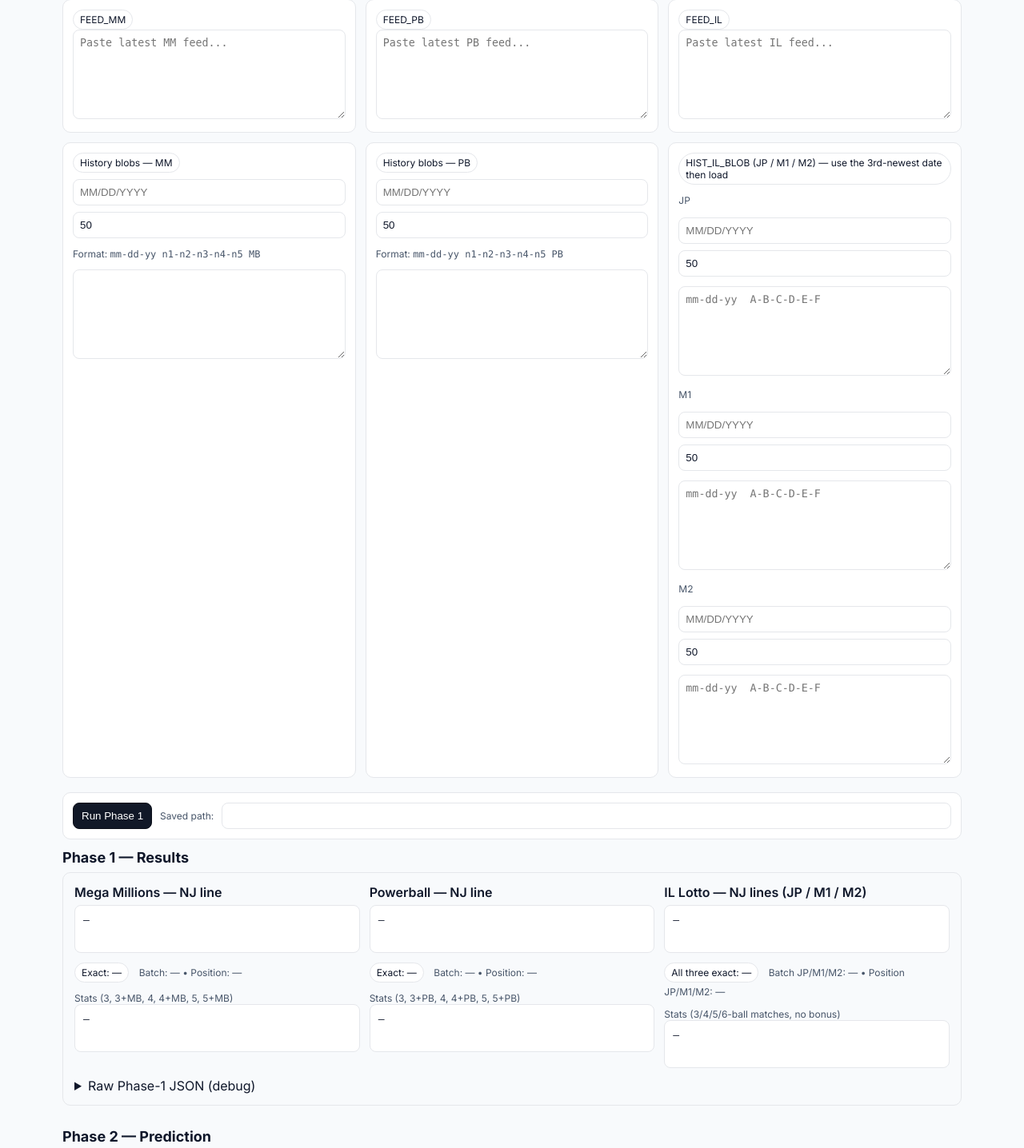
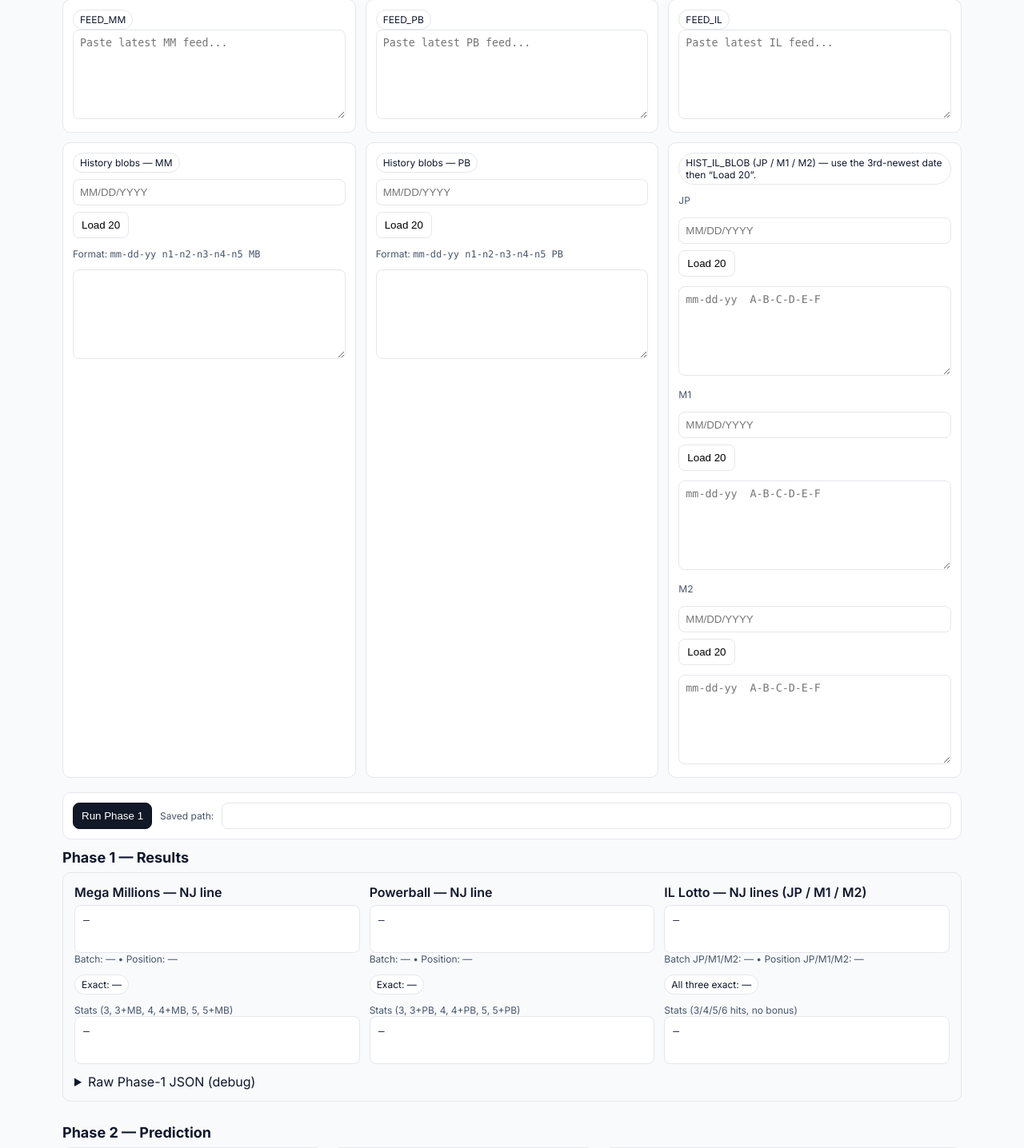
Before and after one commit to lettiehsu/lottery-optimizer, a Flask app: page / in a window 1280 px wide. Shown: the part 768-2204 px from the top of the page at 80% size. Run offline with Flask 3, Linux system fonts and the light colour scheme.

Commit message:
Update index.html

```diff
--- a/templates/index.html
+++ b/templates/index.html
@@ -14,22 +14,17 @@
     }
     *{ box-sizing:border-box }
     html,body{ height:100% }
-    body{
-      margin:0; font-family:Inter,system-ui,Segoe UI,Arial; color:var(--ink);
-      background:var(--bg);
-    }
+    body{ margin:0; font-family:Inter,system-ui,Segoe UI,Arial; color:var(--ink); background:var(--bg) }
     .wrap{ max-width:1160px; margin:0 auto; padding:18px }
     h1{ margin:0 0 10px 0; font-size:22px }
     h2{ margin:16px 0 8px 0; font-size:18px }
     .row{ display:grid; gap:12px }
     .row.cols-2{ grid-template-columns: 1fr 1fr }
     .row.cols-3{ grid-template-columns: repeat(3,1fr) }
-    .card{
-      background:var(--card); border:1px solid var(--line); border-radius:10px; padding:12px;
-    }
+    .card{ background:var(--card); border:1px solid var(--line); border-radius:10px; padding:12px }
     .pill{ display:inline-block; padding:4px 8px; border:1px solid var(--line); border-radius:999px; font-size:12px; background:#fff }
     label{ font-size:12px; color:var(--sub); display:block; margin-bottom:6px }
-    input[type="text"], input[type="number"], textarea, select{
+    input[type="text"], textarea, select{
       width:100%; padding:8px; border:1px solid var(--line); border-radius:8px; background:#fff; color:var(--ink);
     }
     textarea{ min-height:112px; white-space:pre; }
@@ -37,23 +32,17 @@
     .btn.primary{ background:var(--accent); color:#fff; border-color:#0b0f19 }
     .tiny{ font-size:12px; color:var(--sub) }
     .mt{ margin-top:12px } .mt-lg{ margin-top:18px } .mt-xl{ margin-top:28px }
-    .right{ text-align:right }
     .flex{ display:flex; gap:8px; align-items:center; flex-wrap:wrap }
     .w-120{ width:120px }
-    .result-light{
-      background:#f8fafc; border:1px solid var(--line); border-radius:10px; padding:14px;
-    }
-    .result-grid{ display:grid; gap:12px; grid-template-columns:repeat(3,minmax(0,1fr)) }
-    .result-title{ font-weight:600; margin-bottom:6px }
-    .result-pre{
-      background:#ffffff;border:1px solid var(--line);border-radius:8px;padding:10px;margin:0;min-height:60px;white-space:pre;
-    }
-    .result-pre.raw{ max-height:260px; overflow:auto }
+    .mono{ font-family: ui-monospace, SFMono-Regular, Menlo, Monaco, Consolas, monospace }
     .badge{ display:inline-block; padding:4px 8px; border-radius:999px; font-size:12px; border:1px solid var(--line); background:#fff }
     .badge.ok{ background:#ecfdf5; border-color:var(--ok); color:#065f46 }
     .badge.no{ background:#fef2f2; border-color:var(--bad); color:#7f1d1d }
-    .mono{ font-family: ui-monospace, SFMono-Regular, Menlo, Monaco, Consolas, monospace }
-    .muted{ color:var(--sub); font-size:12px }
+    .result-light{ background:#f8fafc; border:1px solid var(--line); border-radius:10px; padding:14px }
+    .result-grid{ display:grid; gap:12px; grid-template-columns:repeat(3,minmax(0,1fr)) }
+    .result-title{ font-weight:600; margin-bottom:6px }
+    .result-pre{ background:#ffffff;border:1px solid var(--line);border-radius:8px;padding:10px;margin:0;min-height:60px;white-space:pre }
+    .result-pre.raw{ max-height:260px; overflow:auto }
   </style>
 </head>
 <body>
@@ -63,7 +52,7 @@
     <!-- CSV upload -->
     <div class="card">
       <div class="flex">
-        <input id="importCsvFile" type="file" class="inline" />
+        <input id="importCsvFile" type="file"/>
         <label class="flex" style="gap:6px;">
           <input id="overwriteChk" type="checkbox" checked/>
           <span class="tiny">Overwrite existing data</span>
@@ -149,18 +138,17 @@
       </div>
     </div>
 
-    <!-- History blobs -->
+    <!-- History blobs (with the requested “Load 20” buttons) -->
     <div class="row cols-3 mt">
       <!-- MM -->
       <div class="card">
         <div class="flex">
           <div class="pill">History blobs — MM</div>
-          <div class="right" style="flex:1"></div>
+          <div style="flex:1"></div>
           <input id="hist_mm_from" type="text" class="w-120" placeholder="MM/DD/YYYY"/>
-          <input id="hist_mm_limit" type="number" value="50" min="1" class="w-120" />
-          <button data-game="MM" class="btn btnLoad">Load</button>
+          <button id="btnLoadMM20" class="btn">Load 20</button>
         </div>
-        <div class="muted mt">Format: <span class="mono">mm-dd-yy  n1-n2-n3-n4-n5  MB</span></div>
+        <div class="tiny mt">Format: <span class="mono">mm-dd-yy  n1-n2-n3-n4-n5  MB</span></div>
         <textarea id="hist_mm_blob" class="mono mt" placeholder=""></textarea>
       </div>
 
@@ -168,40 +156,36 @@
       <div class="card">
         <div class="flex">
           <div class="pill">History blobs — PB</div>
-          <div class="right" style="flex:1"></div>
+          <div style="flex:1"></div>
           <input id="hist_pb_from" type="text" class="w-120" placeholder="MM/DD/YYYY"/>
-          <input id="hist_pb_limit" type="number" value="50" min="1" class="w-120" />
-          <button data-game="PB" class="btn btnLoad">Load</button>
+          <button id="btnLoadPB20" class="btn">Load 20</button>
         </div>
-        <div class="muted mt">Format: <span class="mono">mm-dd-yy  n1-n2-n3-n4-n5  PB</span></div>
+        <div class="tiny mt">Format: <span class="mono">mm-dd-yy  n1-n2-n3-n4-n5  PB</span></div>
         <textarea id="hist_pb_blob" class="mono mt" placeholder=""></textarea>
       </div>
 
       <!-- IL (JP/M1/M2) -->
       <div class="card">
-        <div class="pill">HIST_IL_BLOB (JP / M1 / M2) — use the 3rd-newest date then load</div>
+        <div class="pill">HIST_IL_BLOB (JP / M1 / M2) — use the 3rd-newest date then “Load 20”.</div>
 
         <div class="flex mt">
-          <label class="inline">JP</label>
+          <label class="inline tiny" style="width:20px">JP</label>
           <input id="hist_il_jp_from" type="text" class="w-120" placeholder="MM/DD/YYYY"/>
-          <input id="hist_il_jp_limit" type="number" value="50" min="1" class="w-120" />
-          <button data-game="IL_JP" class="btn btnLoad">Load</button>
+          <button id="btnLoadILJP20" class="btn">Load 20</button>
         </div>
         <textarea id="hist_il_jp_blob" class="mono mt" placeholder="mm-dd-yy  A-B-C-D-E-F"></textarea>
 
         <div class="flex mt">
-          <label class="inline">M1</label>
+          <label class="inline tiny" style="width:20px">M1</label>
           <input id="hist_il_m1_from" type="text" class="w-120" placeholder="MM/DD/YYYY"/>
-          <input id="hist_il_m1_limit" type="number" value="50" min="1" class="w-120" />
-          <button data-game="IL_M1" class="btn btnLoad">Load</button>
+          <button id="btnLoadILM120" class="btn">Load 20</button>
         </div>
         <textarea id="hist_il_m1_blob" class="mono mt" placeholder="mm-dd-yy  A-B-C-D-E-F"></textarea>
 
         <div class="flex mt">
-          <label class="inline">M2</label>
+          <label class="inline tiny" style="width:20px">M2</label>
           <input id="hist_il_m2_from" type="text" class="w-120" placeholder="MM/DD/YYYY"/>
-          <input id="hist_il_m2_limit" type="number" value="50" min="1" class="w-120" />
-          <button data-game="IL_M2" class="btn btnLoad">Load</button>
+          <button id="btnLoadILM220" class="btn">Load 20</button>
         </div>
         <textarea id="hist_il_m2_blob" class="mono mt" placeholder="mm-dd-yy  A-B-C-D-E-F"></textarea>
       </div>
@@ -223,38 +207,23 @@
         <div>
           <div class="result-title">Mega Millions — NJ line</div>
           <pre id="p1_mm_line" class="result-pre">—</pre>
-          <div class="mt">
-            <span id="p1_mm_exact" class="badge">Exact: —</span>
-            <span class="tiny" style="margin-left:8px;">Batch: <span id="p1_mm_batch">—</span> • Position: <span id="p1_mm_pos">—</span></span>
-          </div>
-          <div class="mt">
-            <div class="muted">Stats (3, 3+MB, 4, 4+MB, 5, 5+MB)</div>
-            <pre id="p1_mm_stats" class="result-pre">—</pre>
-          </div>
+          <div class="tiny">Batch: <span id="p1_mm_batch">—</span> • Position: <span id="p1_mm_pos">—</span></div>
+          <div class="mt"><span id="p1_mm_exact" class="badge">Exact: —</span></div>
+          <div class="mt"><div class="tiny">Stats (3, 3+MB, 4, 4+MB, 5, 5+MB)</div><pre id="p1_mm_stats" class="result-pre">—</pre></div>
         </div>
         <div>
           <div class="result-title">Powerball — NJ line</div>
           <pre id="p1_pb_line" class="result-pre">—</pre>
-          <div class="mt">
-            <span id="p1_pb_exact" class="badge">Exact: —</span>
-            <span class="tiny" style="margin-left:8px;">Batch: <span id="p1_pb_batch">—</span> • Position: <span id="p1_pb_pos">—</span></span>
-          </div>
-          <div class="mt">
-            <div class="muted">Stats (3, 3+PB, 4, 4+PB, 5, 5+PB)</div>
-            <pre id="p1_pb_stats" class="result-pre">—</pre>
-          </div>
+          <div class="tiny">Batch: <span id="p1_pb_batch">—</span> • Position: <span id="p1_pb_pos">—</span></div>
+          <div class="mt"><span id="p1_pb_exact" class="badge">Exact: —</span></div>
+          <div class="mt"><div class="tiny">Stats (3, 3+PB, 4, 4+PB, 5, 5+PB)</div><pre id="p1_pb_stats" class="result-pre">—</pre></div>
         </div>
         <div>
           <div class="result-title">IL Lotto — NJ lines (JP / M1 / M2)</div>
           <pre id="p1_il_lines" class="result-pre">—</pre>
-          <div class="mt">
-            <span id="p1_il_exact" class="badge">All three exact: —</span>
-            <span class="tiny" style="margin-left:8px;">Batch JP/M1/M2: <span id="p1_il_batch">—</span> • Position JP/M1/M2: <span id="p1_il_pos">—</span></span>
-          </div>
-          <div class="mt">
-            <div class="muted">Stats (3/4/5/6-ball matches, no bonus)</div>
-            <pre id="p1_il_stats" class="result-pre">—</pre>
-          </div>
+          <div class="tiny">Batch JP/M1/M2: <span id="p1_il_batch">—</span> • Position JP/M1/M2: <span id="p1_il_pos">—</span></div>
+          <div class="mt"><span id="p1_il_exact" class="badge">All three exact: —</span></div>
+          <div class="mt"><div class="tiny">Stats (3/4/5/6 hits, no bonus)</div><pre id="p1_il_stats" class="result-pre">—</pre></div>
         </div>
       </div>
 
@@ -264,7 +233,7 @@
       </details>
     </div>
 
-    <!-- Phase 2 — placeholder -->
+    <!-- Phase 2 placeholder -->
     <h2 class="mt-xl">Phase 2 — Prediction</h2>
     <div class="row cols-3">
       <div class="card">
@@ -297,7 +266,6 @@
 • Connect this UI to your backend route when ready.</pre>
       </div>
     </div>
-
   </div>
 
   <script src="/static/app.js"></script>
```
